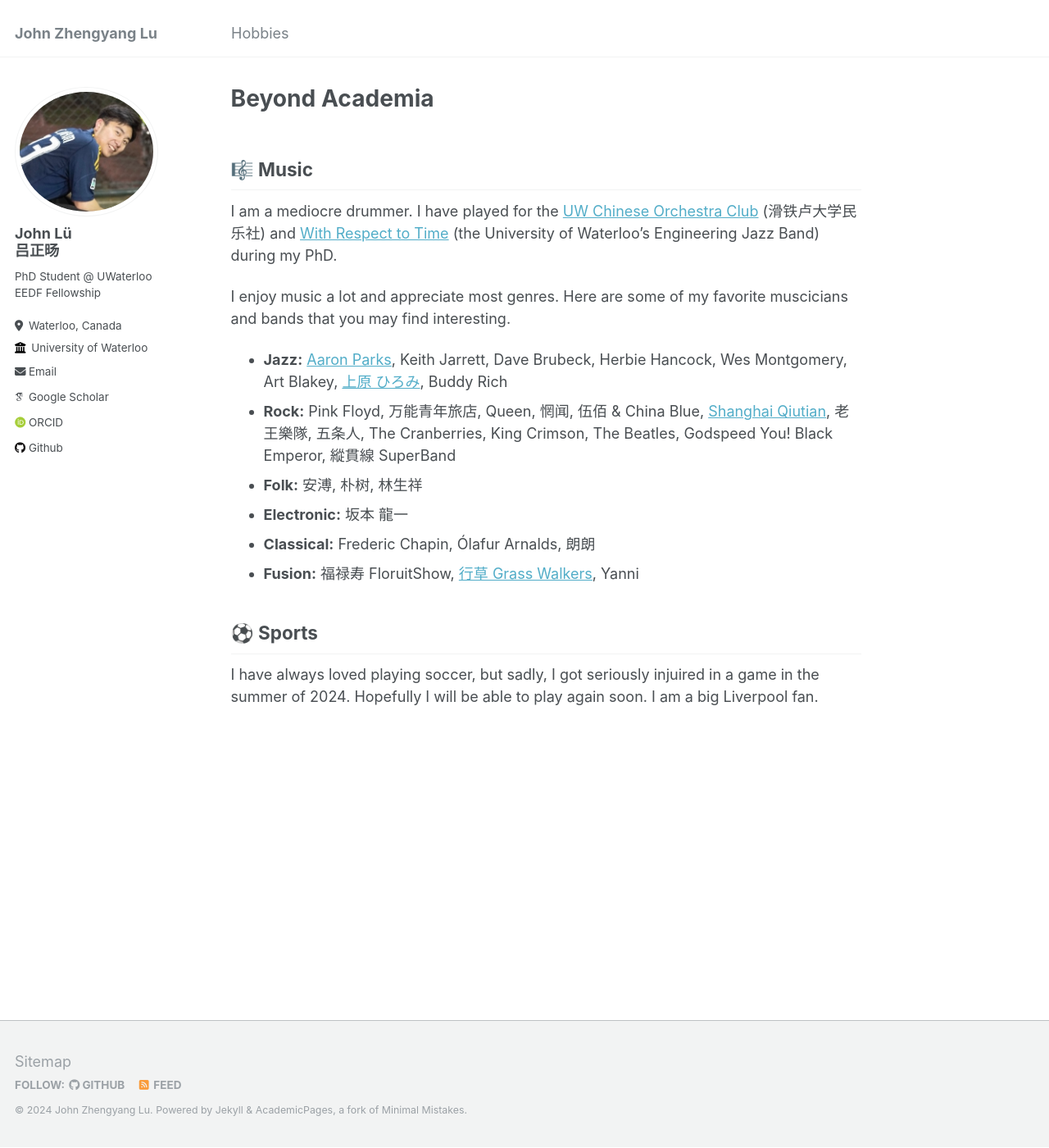
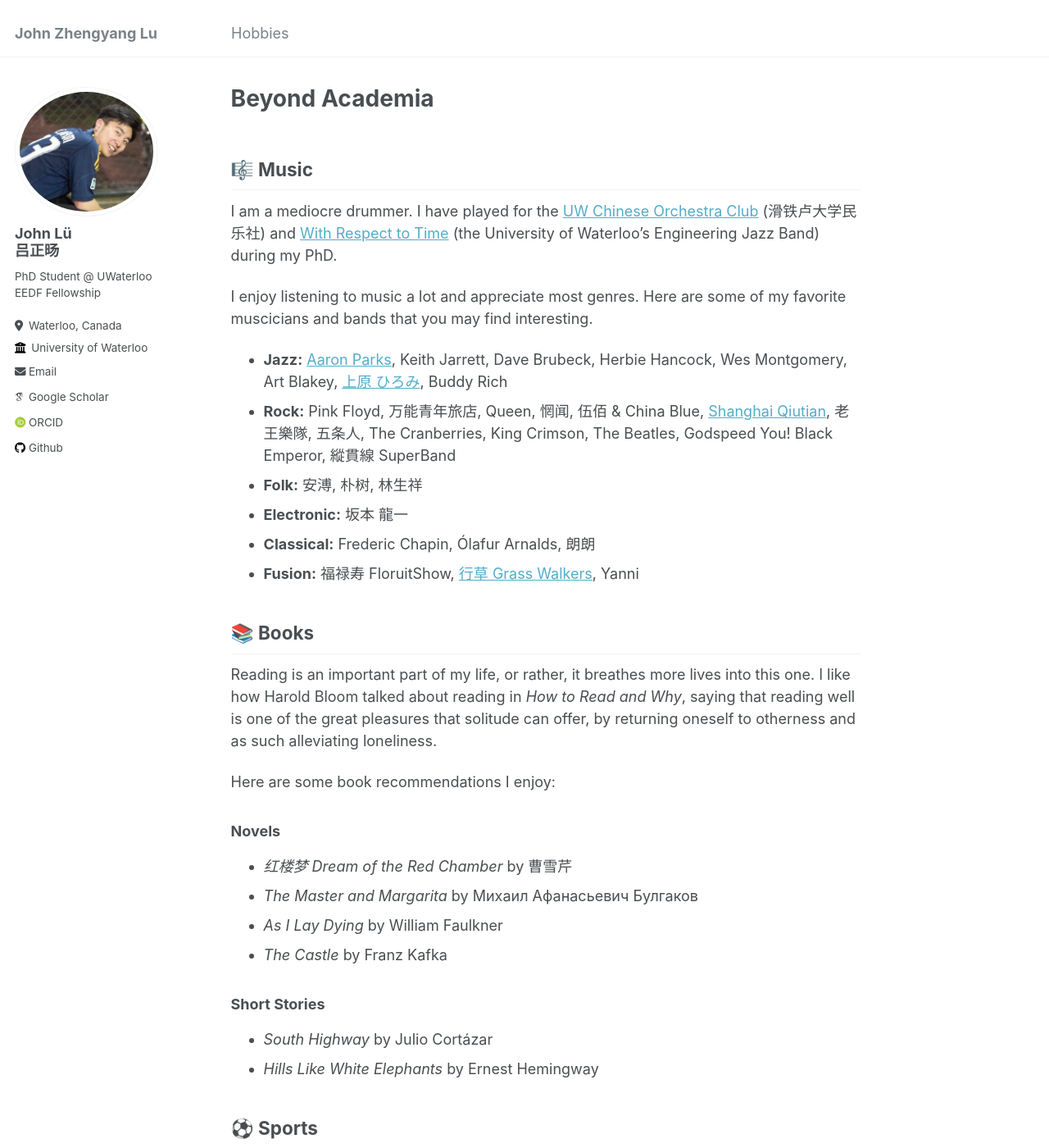
Before and after one commit to JohnLyu2/johnlyu2.github.io, a Jekyll site: the page built from _pages/hobbies.md, in a window 1280 px wide and 1400 px high. Shown: the whole window at 82% size. Built offline with Jekyll 4.4.1, drawn with Linux system fonts in a browser that asks for light colours; some web fonts are replaced; some of the changed text lies outside the part shown.

Commit message:
add Books in horrbies

```diff
--- a/_pages/hobbies.md
+++ b/_pages/hobbies.md
@@ -8,7 +8,7 @@ author_profile: true
 ## 🎼 Music ##
 I am a mediocre drummer. I have played for the [UW Chinese Orchestra Club](https://www.instagram.com/uw_cioc/?hl=en) (滑铁卢大学民乐社) and [With Respect to Time](https://www.engjazzband.ca/) (the University of Waterloo's Engineering Jazz Band) during my PhD.
 
-I enjoy music a lot and appreciate most genres. Here are some of my favorite muscicians and bands that you may find interesting.
+I enjoy listening to music a lot and appreciate most genres. Here are some of my favorite muscicians and bands that you may find interesting.
 
 - **Jazz:** [Aaron Parks](https://www.aaronparks.com/), Keith Jarrett, Dave Brubeck, Herbie Hancock, Wes Montgomery, Art Blakey, [上原 ひろみ](https://www.hiromiuehara.com/s/y01en/), Buddy Rich
 - **Rock:** Pink Floyd, 万能青年旅店, Queen, 惘闻, 伍佰 & China Blue, [Shanghai Qiutian](https://shqt.live/), 老王樂隊, 五条人, The Cranberries, King Crimson, The Beatles, Godspeed You! Black Emperor, 縱貫線 SuperBand
@@ -17,6 +17,21 @@ I enjoy music a lot and appreciate most genres. Here are some of my favorite mus
 - **Classical:** Frederic Chapin, Ólafur Arnalds, 朗朗
 - **Fusion:** 福禄寿 FloruitShow, [行草 Grass Walkers](https://www.instagram.com/grasswalkers5/), Yanni
 
+## 📚 Books ##
+Reading is an important part of my life, or rather, it breathes more lives into this one. I like how Harold Bloom talked about reading in *How to Read and Why*, saying that reading well is one of the great pleasures that solitude can offer, by returning oneself to otherness and as such alleviating loneliness.
+
+Here are some book recommendations I enjoy:
+
+### Novels
+- *红楼梦 Dream of the Red Chamber* by 曹雪芹
+- *The Master and Margarita* by Михаил Афанасьевич Булгаков
+- *As I Lay Dying* by William Faulkner
+- *The Castle* by Franz Kafka
+
+### Short Stories
+- *South Highway* by Julio Cortázar
+- *Hills Like White Elephants* by Ernest Hemingway
+
 ## ⚽ Sports ##
 
-I have always loved playing soccer, but sadly, I got seriously injuired in a game in the summer of 2024. Hopefully I will be able to play again soon. I am a big Liverpool fan.
+I have always loved playing soccer, but sadly, I got seriously injuired in a game in the summer of 2024. Hopefully I will be able to play again soon. Besides, I am a big Liverpool fan.
```
